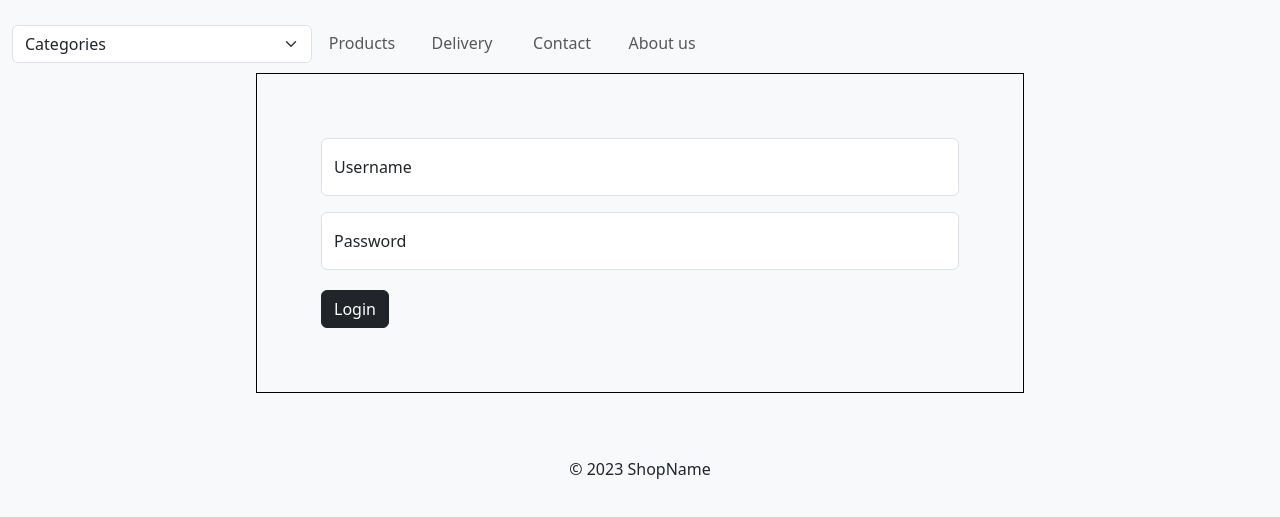
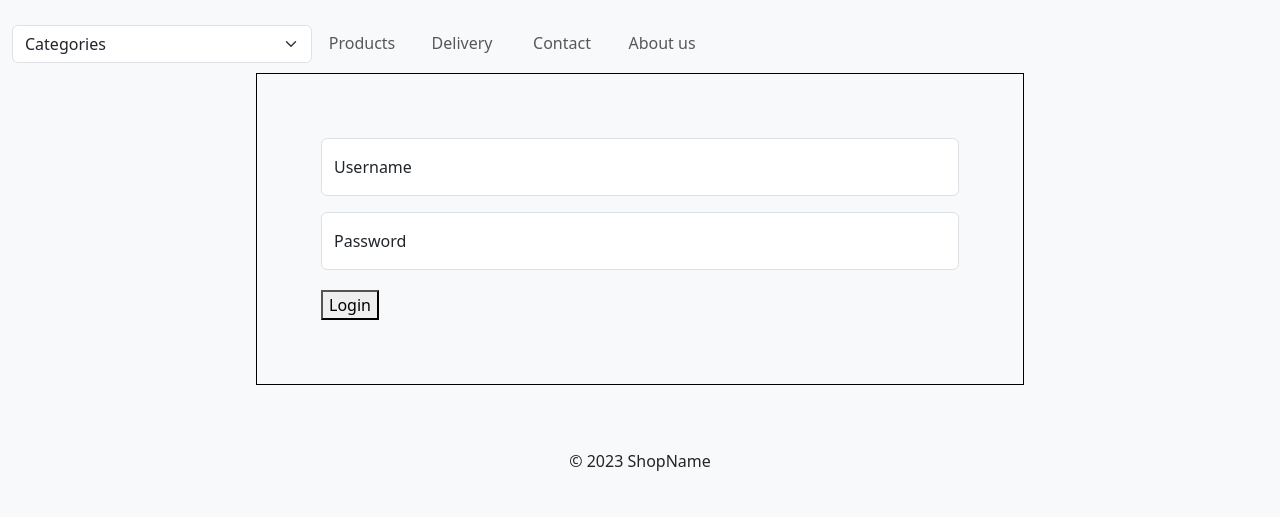
Before and after one commit to kkin7/xd, a website: page views/loginPage.html in a window 1280 px wide. Shown: the part 89-606 px from the top of the page. Drawn offline with nearby package versions, Linux system fonts and the light colour scheme.

Commit message:
logowanie działa

```diff
--- a/views/loginPage.html
+++ b/views/loginPage.html
@@ -63,7 +63,7 @@
           <input type="password" required="required"  class="form-control" name="password" placeholder="Password">
           <label for="floatingPassword">Password</label>
         </div>
-        <button type="submit" class="btn btn-dark" style="margin-top: 20px">Login</button>
+        <button type="submit"style="margin-top: 20px">Login</button>
     </div>
   </form>
      <p style="visibility: hidden;"> {{modal}}</p>
```
Also changed, not shown: index.js (+4 -4 lines).
